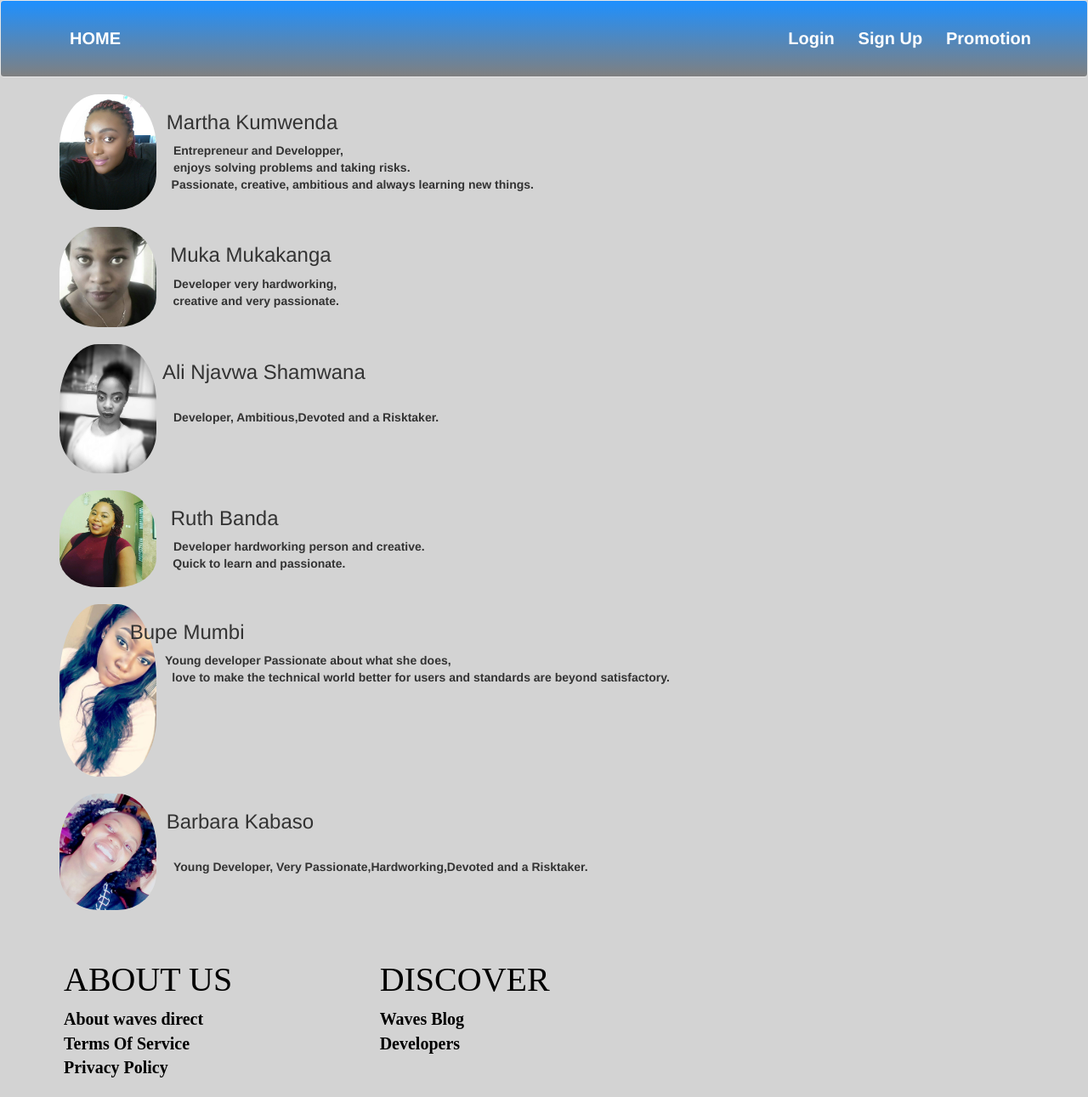
After one commit to MarthaKumwenda/waves_direct, a Django app: page /developers/ in a window 1280 px wide. The commit adds this page. Shown: the whole page at 85% size. Run offline with Django 3.2, Linux system fonts and the light colour scheme; some libraries are stand-ins or nearby versions.

Commit message:
1) Created a developers.html file ] 2) added an <a> to link the developer in base.html

```diff
--- a/wavesapp/static/wavesapp/css/style.css
+++ b/wavesapp/static/wavesapp/css/style.css
@@ -3,13 +3,10 @@ body{
 }
 .navbar{
   padding: 20px;
-<<<<<<< HEAD
   /*background-color: dodgerblue;*/
   background: -webkit-linear-gradient(dodgerblue,#CCCCCC);
-=======
   background: -webkit-linear-gradient(dodgerblue, grey);
   /*background-color: dodgerblue;*/
->>>>>>> fe7c3f5b4e98a285cb20e9f5fac2a75e0b6ff6f1
   padding-top: 30px;
   padding-bottom: 30px;
   font-weight: bolder;
--- a/wavesapp/templates/wavesapp/base.html
+++ b/wavesapp/templates/wavesapp/base.html
@@ -1,8 +1,4 @@
-<<<<<<< HEAD
 {% load static %}
-=======
- {% load static %}
->>>>>>> 279fbf0cfec3a1f1d37e763278962c1fea3f5715
 <!DOCTYPE html>
 <html>
   <head>
@@ -33,6 +29,7 @@
 
 
 <!-- END OF NAV -->
+{% block content %}
 <div class="pic">
 <div class="container">
 <form class="form" style=" height:500px;">
@@ -51,6 +48,7 @@
 </form>
 </div>
 </div>
+{% endblock content %}
 
 <!-- END OF  DIV CLASS PIC-->
 
@@ -69,7 +67,7 @@
            <div class="form-group">
        <h2>DISCOVER</h2>
        <a class="info"href="">Waves Blog</a><br>
-       <a class="info"href="">Developers</a><br>
+       <a class="info"href="{% url 'developers' %}">Developers</a><br>
          </div>
        </form>
     </div>
@@ -77,18 +75,10 @@
     </div>
   </footer>
 </div>
-<<<<<<< HEAD
 </div>
 <!-- END OF FOOTER -->
 <script src="{% static 'wavesapp/jquery-3.2.1.js' %}"></script>
 <script src="{% static 'wavesapp/bootstrap.js' %}"></script>
 <script src="{% static 'wavesapp/script.js' %}"></script>
-  </body>
-=======
-<!-- END OF FOOTER-->
-<script src="{% static 'wavesapp/jquery-3.2.1.js' %}"></script>
-<script src="{% static 'wavesapp/bootstrap.js' %}"></script>
-<script src="{% static 'wavesapp/script.js' %}"></script>
 </body>
->>>>>>> 279fbf0cfec3a1f1d37e763278962c1fea3f5715
 </html>
--- /dev/null
+++ b/wavesapp/templates/wavesapp/developers.html
@@ -0,0 +1,58 @@
+{% extends 'wavesapp/base.html' %}
+{% load staticfiles %}
+{% load widget_tweaks %}
+{% block content %}
+<style>
+.curve {
+  width: 10%; height: auto;
+  min-width: 80px;
+  float: left;
+  margin-right:2rem;
+  border-radius: 40%;
+  -webkit-shape-outside:circle();
+  shape-outside:circle();
+  padding-bottom: 20px;
+}
+
+</style>
+<link rel="stylesheet" href="{% static 'wavesapp/css/bootstrap.css' %}">
+<link rel="stylesheet" href="{% static 'wavesapp/css/font-awesome' %}">
+<link rel="stylesheet" href="{% static 'wavesapp/css/style.css' %}">
+ <link rel="stylesheet" href="https://cdnjs.cloudflare.com/ajax/libs/font-awesome/4.7.0/css/font-awesome.min.css">
+
+     <div class="container">
+     <div class="row">
+        <div class="col-md-12">
+          <img src="../static/wavesapp/images/pic2.jpg" width="250px" height="250px" class="curve">
+          <h3>Martha Kumwenda</h3>
+          Entrepreneur and Developper,<br>enjoys solving problems and taking risks.<br>Passionate, creative, ambitious and always learning new things.<br>
+
+        </div>
+        <div class="col-md-12">
+          <img src="../static/wavesapp/images/pic5.jpg" width="250px" height="250px" class="curve">
+          <h3>Muka Mukakanga</h3> Developer very hardworking,<br>creative and very passionate.<br>
+        </div>
+        <div class="col-md-12">
+          <img src="../static/wavesapp/images/pic4.jpg" width="250px" height="250px" class="curve">
+          <h3>Ali Njavwa Shamwana</h3> <br>Developer, Ambitious,Devoted and a Risktaker.<br> </h3>
+        </div>
+     </div>
+    </div>
+
+    <div class="container">
+    <div class="row">
+       <div class="col-md-12">
+         <img src="../static/wavesapp/images/pic3.jpg" width="250px" height="250px" class="curve">
+         <h3>Ruth Banda </h3> Developer hardworking person and creative.<br>Quick to learn and passionate.<br>
+       </div>
+       <div class="col-md-12">
+         <img src="../static/wavesapp/images/pic1.jpg" width="250px" height="250px" class="curve">
+         <h3>Bupe Mumbi </h3> Young developer Passionate about what she does,<br>love to make the technical world better for users and standards are beyond satisfactory.<br> </h3>
+       </div>
+       <div class="col-md-12">
+         <img src="../static/wavesapp/images/pic6.jpg" width="250px" height="250px" class="curve">
+         <h3>Barbara Kabaso  </h3><br>Young Developer, Very Passionate,Hardworking,Devoted and a Risktaker.<br>
+       </div>
+    </div>
+   </div>
+   {% endblock content %}
--- a/wavesapp/urls.py
+++ b/wavesapp/urls.py
@@ -10,4 +10,5 @@ urlpatterns = [
     url(r'^login?$',auth_views.login,name='login'),
     url(r'^logout?$',auth_views.logout,name='logout'),
     url(r'^signup/$',views.signup,name='signup'),
+    url(r'^developers/$',views.developers,name='developers'),
 ]
--- a/wavesapp/views.py
+++ b/wavesapp/views.py
@@ -11,6 +11,8 @@ def home(request):
     return render(request,'wavesapp/base.html',{})
 def waves_list(request):
     return render(request, 'wavesapp/waves_list.html',{})
+def developers(request):
+    return render(request, 'wavesapp/developers.html',{})
 
 def signup(request):
     if request.method == 'POST':
```
Also changed, not shown: wavesapp/static/wavesapp/images/pic1.jpg (added), wavesapp/static/wavesapp/images/pic2.jpg (added), wavesapp/static/wavesapp/images/pic3.jpg (added), wavesapp/static/wavesapp/images/pic4.jpg (added), wavesapp/static/wavesapp/images/pic5.jpg (added), wavesapp/static/wavesapp/images/pic6.jpg (added).
